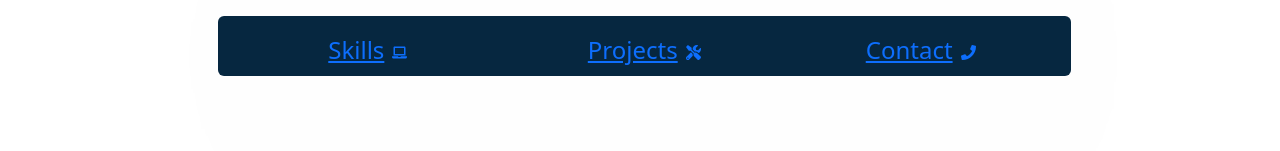
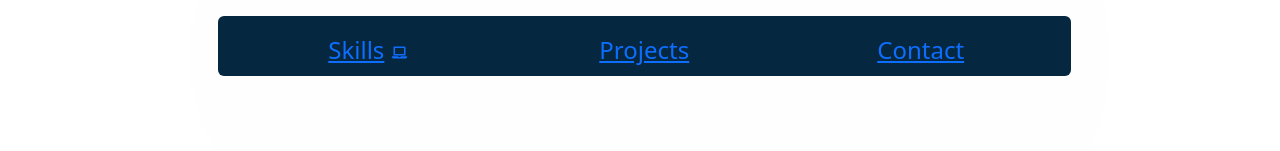
Before and after one commit to nyapo1/ReactPortolio, a React (Vite) app: page / in a window 1280 px wide. Shown: the top 151 px of the page. Built offline with nearby package versions, Linux system fonts and the light colour scheme.

Commit message:
remove bar icon

```diff
--- a/src/components/Navbar.jsx
+++ b/src/components/Navbar.jsx
@@ -1,7 +1,7 @@
 import React, { useEffect, useState } from 'react';
 import '../index.css';
 import { Link } from 'react-scroll';
-import { FaTools, FaEnvelope, FaPhone, FaLaptop,FaProjectDiagram } from 'react-icons/fa';
+import { FaLaptop } from 'react-icons/fa';
 
 const Navbars = () => {
   const [isVisible, setIsVisible] = useState(true);
@@ -51,7 +51,6 @@ const Navbars = () => {
           onClick={() => setActiveLink('projects')}
         >
           Projects
-          <FaTools className='ms-2' size={15}/>
         </Link>
       </li>
       <li className="nav-item li-item col-3 mt-2">
@@ -63,7 +62,6 @@ const Navbars = () => {
           onClick={() => setActiveLink('contact')}
         >
           Contact
-          <FaPhone className='ms-2' size={15}/>
         </Link>
       </li>
     </ul>
```
